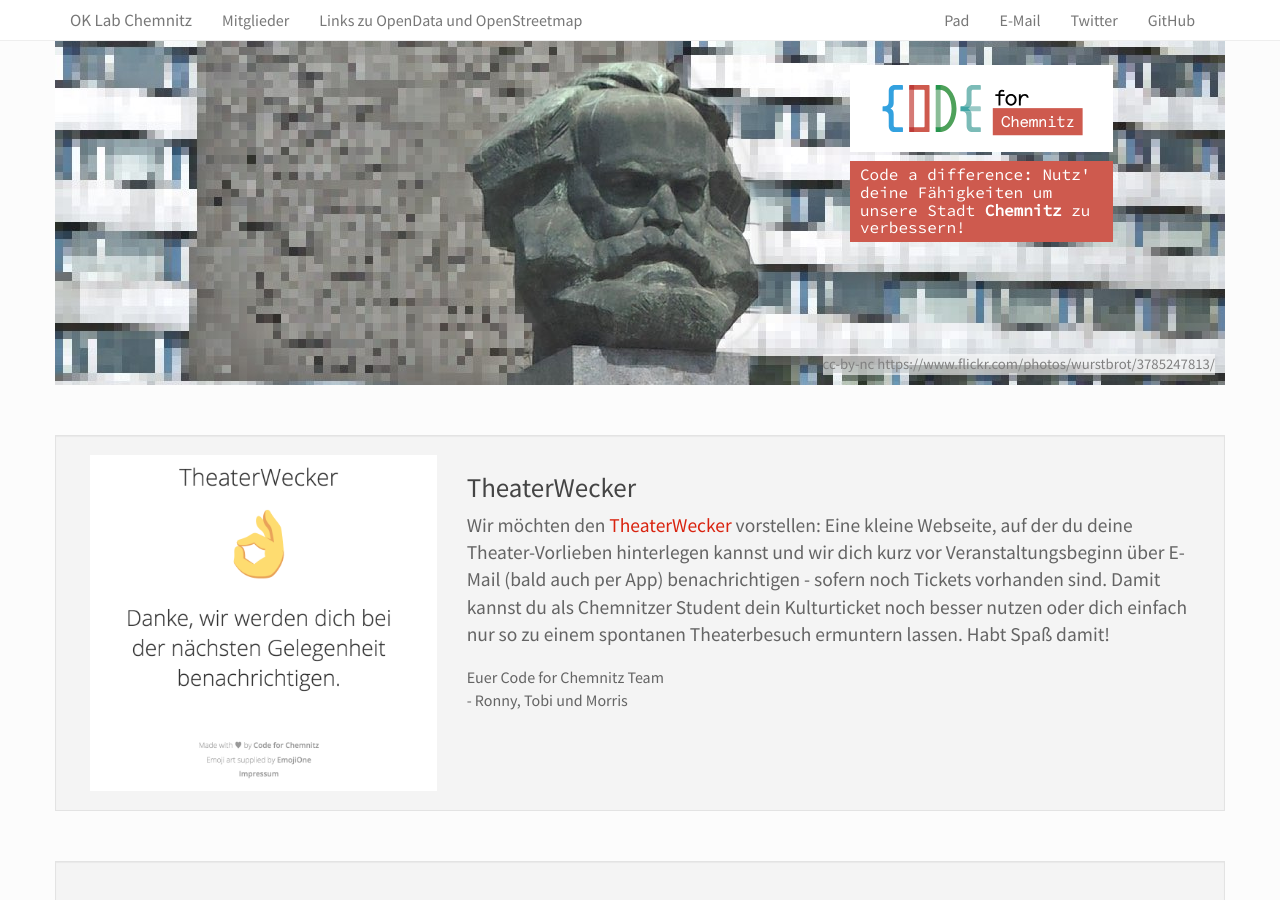
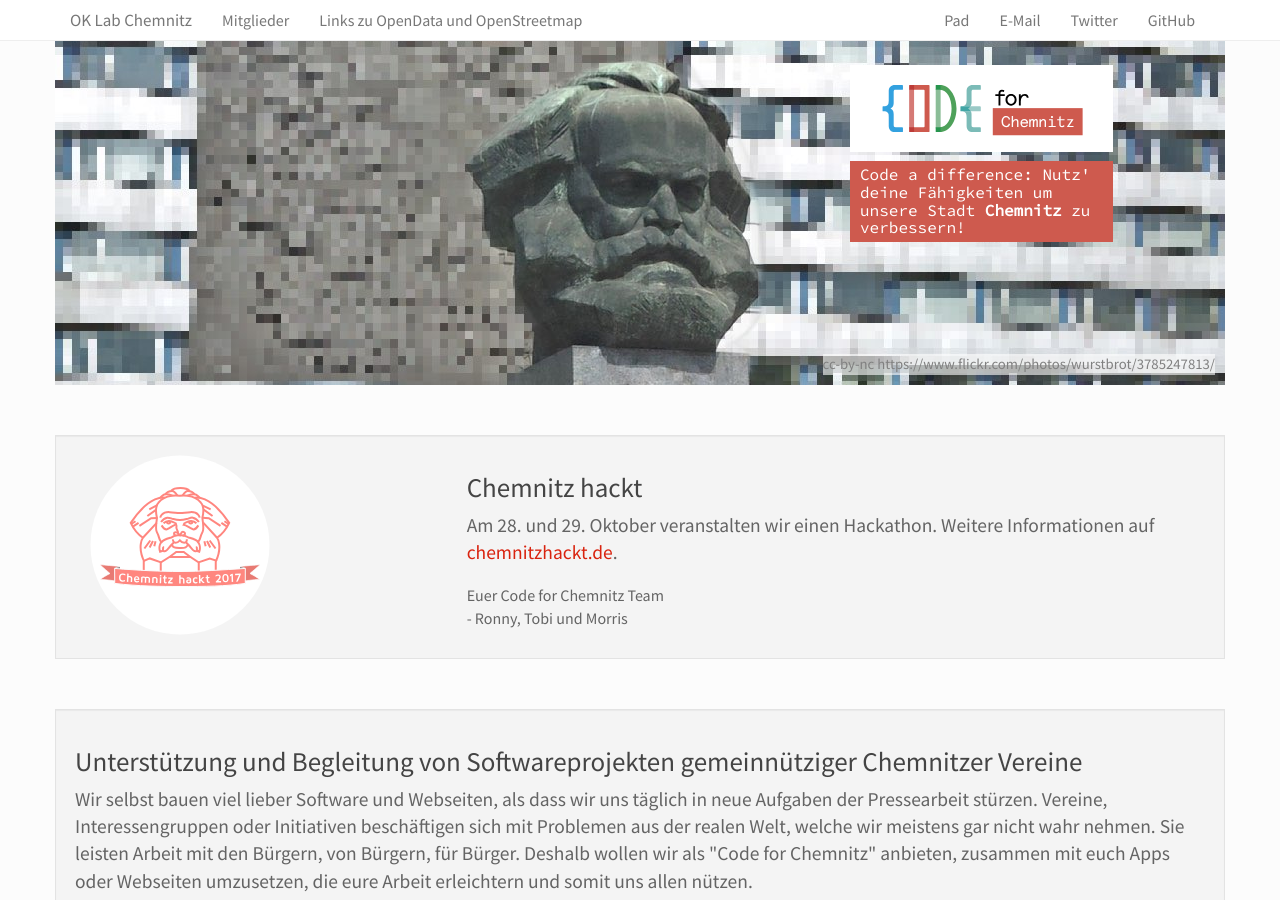
Before and after one commit to CodeforChemnitz/codeforchemnitz.github.io, a Jekyll site: the page built from index.html, in a window 1280 px wide and 900 px high. Built offline with Jekyll 4.4.1, drawn with Linux system fonts in a browser that asks for light colours; some of the changed text lies outside the part shown.

Commit message:
Add note about chemhack

```diff
--- a/index.html
+++ b/index.html
@@ -12,12 +12,12 @@ libs:
 <div class="row">
 	<div class="container well" style="margin-top:30px;border-radius:0;">
 		<div class="col-md-4">
-			<img src="/images/project/theaterwecker-willkommen.png" class="img-responsive">
+			<img src="/images/project/chemhack.svg" class="img-responsive">
 		</div>
 		<div class="col-md-8">
-			<h2>TheaterWecker</h2>
+			<h2>Chemnitz hackt</h2>
 			<p class="lead">
-			Wir möchten den <a href="https://theaterwecker.de">TheaterWecker</a> vorstellen: Eine kleine Webseite, auf der du deine Theater-Vorlieben hinterlegen kannst und wir dich kurz vor Veranstaltungsbeginn über E-Mail (bald auch per App) benachrichtigen - sofern noch Tickets vorhanden sind. Damit kannst du als Chemnitzer Student dein Kulturticket noch besser nutzen oder dich einfach nur so zu einem spontanen Theaterbesuch ermuntern lassen. Habt Spaß damit!
+			Am 28. und 29. Oktober veranstalten wir einen Hackathon. Weitere Informationen auf <a href="http://chemnitzhackt.de">chemnitzhackt.de</a>.
 			</p>
 			<p>
 			Euer Code for Chemnitz Team<br>- Ronny, Tobi und Morris
```
Also changed, not shown: projects/_posts/2016-12-01-Theaterwecker.md (added, +28 -0 lines), images/project/chemhack.svg (added).
